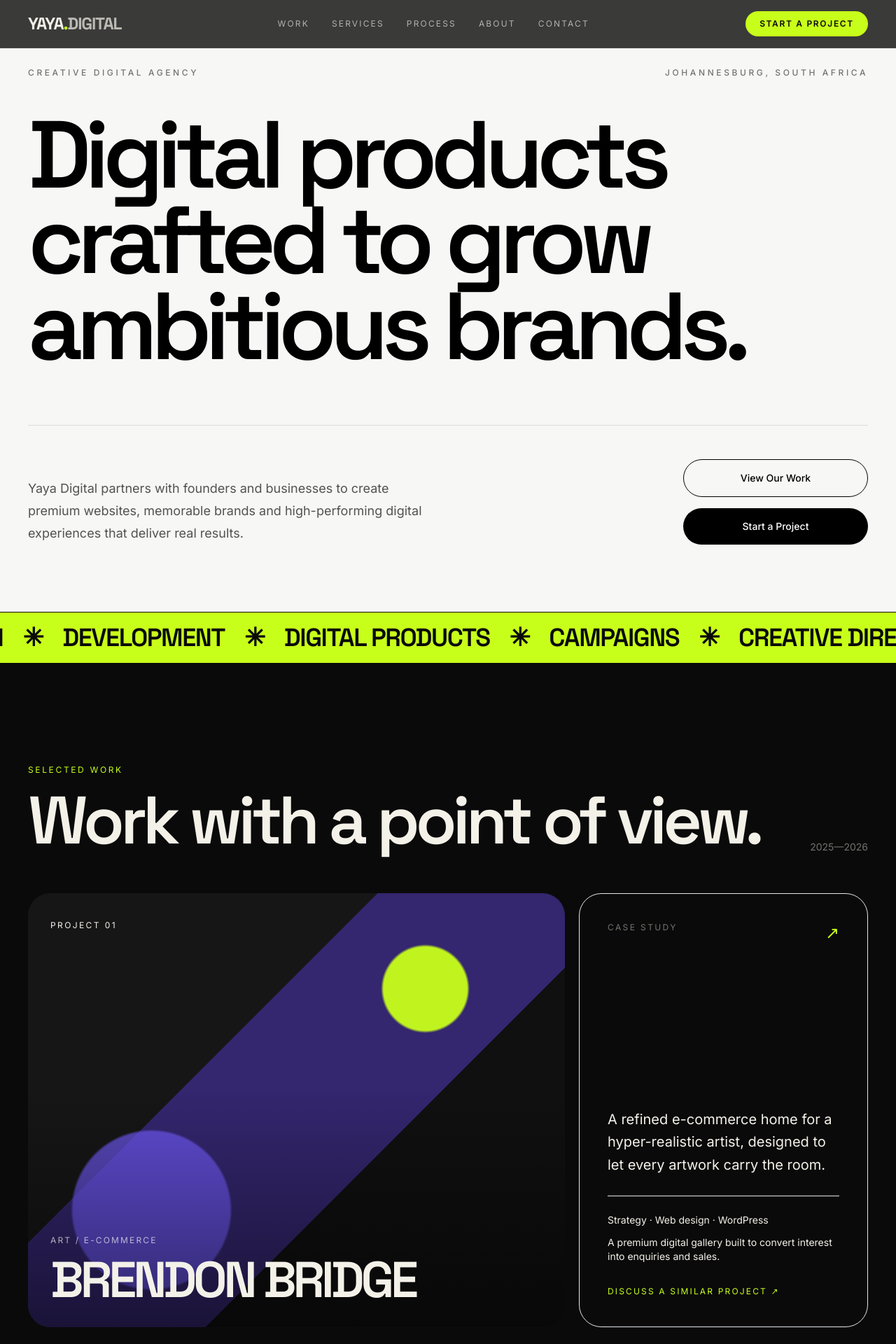
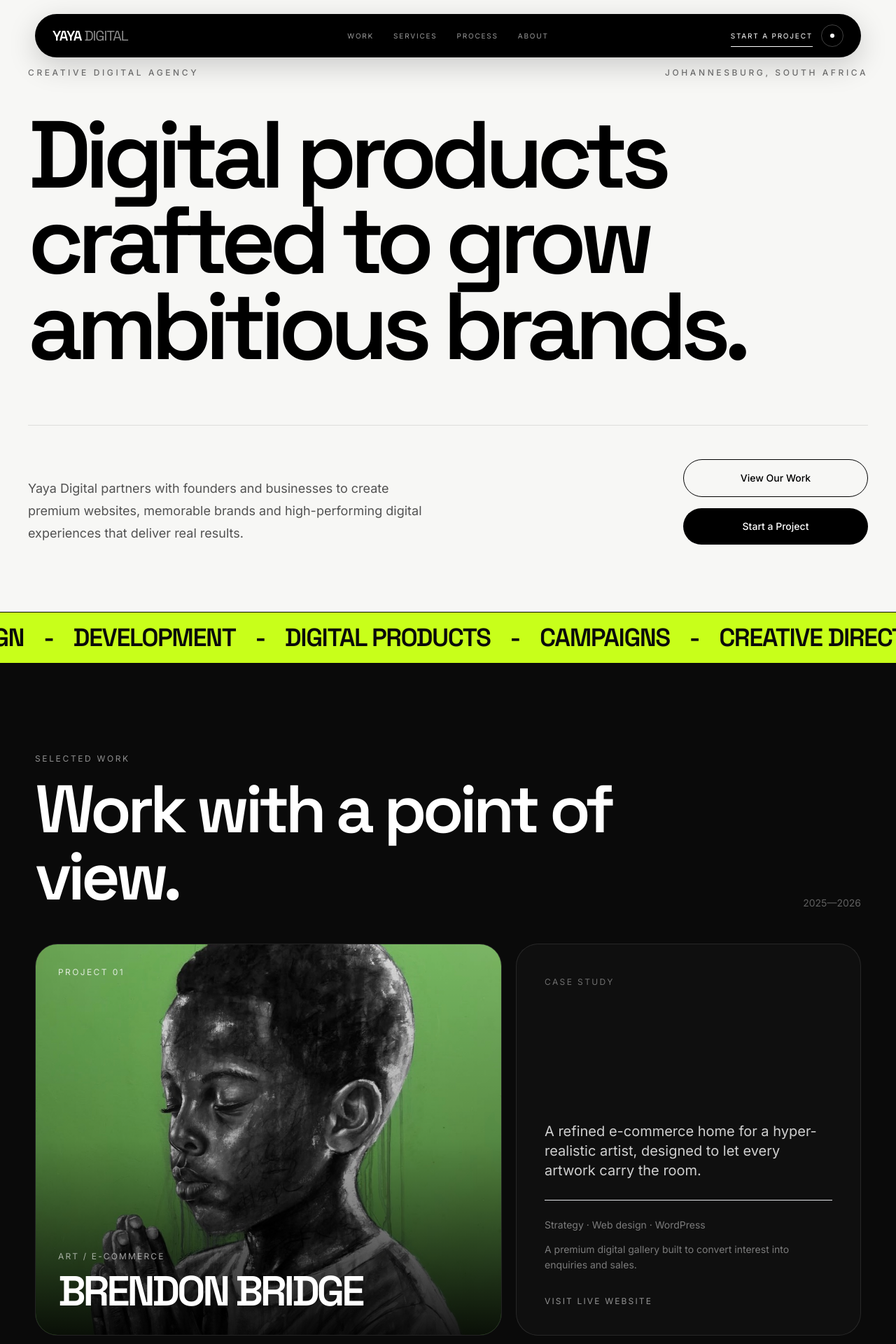
Before and after one commit to siyachili/yaya-digital, a Next.js app: page / in a window 1280 px wide. Shown: the top 1920 px of the page at 70% size. Built offline with nearby package versions, Linux system fonts and the light colour scheme.

Commit message:
latest changes

```diff
--- a/components/Header.jsx
+++ b/components/Header.jsx
@@ -1,6 +1,6 @@
 "use client";
 
-import { useState } from "react";
+import { useEffect, useState } from "react";
 
 const links = [
   ["Work", "#work"],
@@ -13,65 +13,167 @@ const links = [
 export default function Header() {
   const [open, setOpen] = useState(false);
 
+  useEffect(() => {
+    document.body.style.overflow = open ? "hidden" : "";
+
+    return () => {
+      document.body.style.overflow = "";
+    };
+  }, [open]);
+
+  const closeMenu = () => setOpen(false);
+
   return (
-    <header className="fixed inset-x-0 top-0 z-50 border-b border-white/10 bg-ink/80 backdrop-blur-xl">
-      <div className="mx-auto flex max-w-[1440px] items-center justify-between px-5 py-4 md:px-10">
+    <>
+      <header className="fixed inset-x-0 top-0 z-50 px-4 pt-4 md:px-6 md:pt-5">
+        <div className="mx-auto flex max-w-[1180px] items-center justify-between rounded-full border border-black/10 bg-black px-5 py-3.5 shadow-[0_12px_40px_rgba(0,0,0,0.18)] md:px-6">
           {/* Logo */}
           <a
             href="#top"
-          className="font-display text-2xl font-bold tracking-[-0.05em]"
+            onClick={closeMenu}
+            className="relative z-[60] font-display text-lg font-semibold uppercase tracking-[-0.055em] text-white md:text-xl"
           >
             YAYA
-          <span className="text-acid">.</span>
-          <span className="text-bone/70">DIGITAL</span>
+            <span className="ml-1 font-normal text-white/55">
+              DIGITAL
+            </span>
           </a>
 
-        {/* Desktop Navigation */}
-        <nav className="hidden items-center gap-8 md:flex">
-          {links.map(([label, href]) => (
+          {/* Desktop navigation */}
+          <nav className="absolute left-1/2 hidden -translate-x-1/2 items-center gap-7 lg:flex">
+            {links.slice(0, 4).map(([label, href]) => (
               <a
                 key={href}
                 href={href}
-              className="text-xs uppercase tracking-[0.18em] text-bone/65 transition hover:text-acid"
+                className="group relative py-2 text-[10px] uppercase tracking-[0.18em] text-white/60 transition-colors duration-300 hover:text-white"
               >
                 {label}
+
+                <span className="absolute bottom-0 left-0 h-px w-0 bg-white transition-all duration-300 group-hover:w-full" />
               </a>
             ))}
           </nav>
 
-        {/* CTA */}
+          {/* Desktop contact link */}
           <a
             href="#contact"
-          className="hidden rounded-full bg-acid px-5 py-2.5 text-xs font-semibold uppercase tracking-[0.14em] text-ink transition hover:scale-105 md:block"
+            className="group hidden items-center gap-3 text-[10px] uppercase tracking-[0.18em] text-white lg:flex"
           >
-          Start a Project
+            <span className="relative py-2">
+              Start a project
+
+              <span className="absolute bottom-0 left-0 h-px w-full origin-left bg-white transition-transform duration-300 group-hover:scale-x-0" />
+            </span>
+
+            <span className="relative flex h-8 w-8 items-center justify-center overflow-hidden rounded-full border border-white/25">
+              <span className="h-1.5 w-1.5 rounded-full bg-white transition-transform duration-500 group-hover:scale-[4]" />
+            </span>
           </a>
 
-        {/* Mobile Button */}
+          {/* Mobile and tablet menu button */}
           <button
-          onClick={() => setOpen(!open)}
-          className="md:hidden"
-          aria-label="Toggle menu"
+            type="button"
+            onClick={() => setOpen((current) => !current)}
+            aria-label={open ? "Close navigation menu" : "Open navigation menu"}
+            aria-expanded={open}
+            className="relative z-[60] flex items-center gap-3 text-[10px] uppercase tracking-[0.18em] text-white lg:hidden"
           >
-          {open ? "Close" : "Menu"}
+            <span>{open ? "Close" : "Menu"}</span>
+
+            <span className="relative flex h-8 w-8 items-center justify-center rounded-full border border-white/25">
+              <span
+                className={`absolute h-px w-3.5 bg-white transition-transform duration-300 ${
+                  open ? "rotate-45" : "-translate-y-1"
+                }`}
+              />
+
+              <span
+                className={`absolute h-px w-3.5 bg-white transition-transform duration-300 ${
+                  open ? "-rotate-45" : "translate-y-1"
+                }`}
+              />
+            </span>
           </button>
         </div>
+      </header>
 
-      {/* Mobile Menu */}
-      {open && (
-        <nav className="flex flex-col border-t border-white/10 bg-ink px-5 py-5 md:hidden">
-          {links.map(([label, href]) => (
+      {/* Mobile and tablet menu */}
+      <div
+        className={`fixed inset-0 z-40 bg-black transition-all duration-700 ease-[cubic-bezier(0.76,0,0.24,1)] lg:hidden ${
+          open
+            ? "pointer-events-auto translate-y-0 opacity-100"
+            : "pointer-events-none -translate-y-full opacity-0"
+        }`}
+      >
+        <div className="flex min-h-full flex-col px-5 pb-8 pt-28 md:px-10 md:pt-32">
+          <nav className="flex flex-1 flex-col justify-center">
+            {links.map(([label, href], index) => (
               <a
                 key={href}
                 href={href}
-              onClick={() => setOpen(false)}
-              className="border-b border-white/10 py-4 font-display text-3xl"
+                onClick={closeMenu}
+                className="group flex items-center justify-between border-b border-white/12 py-4 md:py-5"
+              >
+                <span
+                  className={`font-display text-[clamp(2.7rem,11vw,5.8rem)] font-medium uppercase leading-[0.9] tracking-[-0.07em] text-white transition-all duration-700 ${
+                    open
+                      ? "translate-y-0 opacity-100"
+                      : "translate-y-8 opacity-0"
+                  }`}
+                  style={{
+                    transitionDelay: open
+                      ? `${index * 70 + 180}ms`
+                      : "0ms",
+                  }}
                 >
                   {label}
+                </span>
+
+                <span
+                  className={`text-xs tracking-[0.18em] text-white/30 transition-all duration-700 ${
+                    open
+                      ? "translate-x-0 opacity-100"
+                      : "translate-x-4 opacity-0"
+                  }`}
+                  style={{
+                    transitionDelay: open
+                      ? `${index * 70 + 240}ms`
+                      : "0ms",
+                  }}
+                >
+                  0{index + 1}
+                </span>
               </a>
             ))}
           </nav>
-      )}
-    </header>
+
+          <div
+            className={`mt-10 flex items-end justify-between border-t border-white/12 pt-6 transition-all delay-500 duration-700 ${
+              open
+                ? "translate-y-0 opacity-100"
+                : "translate-y-5 opacity-0"
+            }`}
+          >
+            <div>
+              <p className="mb-2 text-[10px] uppercase tracking-[0.2em] text-white/35">
+                Based in
+              </p>
+
+              <p className="text-sm text-white/80">
+                Johannesburg, South Africa
+              </p>
+            </div>
+
+            <a
+              href="#contact"
+              onClick={closeMenu}
+              className="border-b border-white pb-1 text-[10px] uppercase tracking-[0.18em] text-white"
+            >
+              Start a project
+            </a>
+          </div>
+        </div>
+      </div>
+    </>
   );
 }
--- a/components/Marquee.jsx
+++ b/components/Marquee.jsx
@@ -16,7 +16,7 @@ export default function Marquee() {
             className="flex items-center whitespace-nowrap font-display text-2xl font-semibold uppercase tracking-[-.04em] md:text-4xl"
           >
             <span className="mx-7">{x}</span>
-            <span>✳</span>
+            <span> - </span>
           </span>
         ))}
       </div>
--- a/components/Work.jsx
+++ b/components/Work.jsx
@@ -1,72 +1,107 @@
-const projects = [
-  {
-    cls: "project-brendon",
+const project = {
   n: "01",
   title: "Brendon Bridge",
+  image: "/images/brendon.jpeg",
+  url: "https://brendonbridge.com/",
   meta: "A refined e-commerce home for a hyper-realistic artist, designed to let every artwork carry the room.",
   type: "Art / E-commerce",
   services: "Strategy · Web design · WordPress",
-    result: "A premium digital gallery built to convert interest into enquiries and sales."
-  },
-  {
-    cls: "project-inga",
-    n: "02",
-    title: "Inga Africa",
-    meta: "A warmer, more confident digital presence shaped around African craft, character and modern commerce.",
-    type: "Lifestyle / Retail",
-    services: "Digital direction · UX · Development",
-    result: "A clearer customer journey with stronger visual storytelling."
-  },
-  {
-    cls: "project-matcha",
-    n: "03",
-    title: "Matcha Haus",
-    meta: "A playful visual world for a Johannesburg matcha concept made to feel social, fresh and instantly recognisable.",
-    type: "Hospitality / Concept",
-    services: "Brand direction · Campaign design",
-    result: "A flexible identity system ready for packaging, pop-ups and social."
-  },
-];
+  result:
+    "A premium digital gallery built to convert interest into enquiries and sales.",
+};
 
 export default function Work() {
   return (
-    <section id="work" className="mx-auto max-w-[1440px] px-5 py-24 md:px-10 md:py-36">
-      <div data-reveal className="reveal mb-14 flex items-end justify-between">
+    <section
+      id="work"
+      className="mx-auto max-w-[1440px] px-5 py-24 md:px-10 md:py-32"
+    >
+      <div
+        data-reveal
+        className="reveal mx-auto mb-12 flex max-w-[1180px] items-end justify-between"
+      >
         <div>
-          <p className="mb-4 text-xs uppercase tracking-[.22em] text-acid">Selected work</p>
-          <h2 className="font-display text-5xl font-semibold tracking-[-.06em] md:text-8xl">Work with a point of view.</h2>
-        </div>
-        <span className="hidden text-sm text-bone/45 md:block">2025—2026</span>
+          <p className="mb-4 text-xs uppercase tracking-[.22em] text-white/55">
+            Selected work
+          </p>
+
+          <h2 className="max-w-4xl font-display text-5xl font-semibold tracking-[-.06em] text-white md:text-7xl lg:text-8xl">
+            Work with a point of view.
+          </h2>
         </div>
 
-      <div className="space-y-8">
-        {projects.map((project, index) => (
-          <article data-reveal key={project.title} className={`reveal project-row grid gap-5 ${index === 1 ? "md:grid-cols-[.72fr_1.28fr]" : "md:grid-cols-[1.3fr_.7fr]"}`}>
-            <div className={`project-art ${project.cls} min-h-[480px] rounded-[2rem] p-8 md:min-h-[620px] ${index === 1 ? "md:order-2" : ""}`}>
-              <span className="relative z-10 text-xs uppercase tracking-[.2em]">Project {project.n}</span>
-              <div className="project-label absolute bottom-8 left-8 z-10 right-8">
-                <p className="mb-3 text-xs uppercase tracking-[.18em] text-white/65">{project.type}</p>
-                <h3 className="font-display text-5xl font-semibold uppercase leading-none tracking-[-.07em] md:text-7xl">{project.title}</h3>
-              </div>
+        <span className="hidden text-sm text-white/35 lg:block">
+          2025—2026
+        </span>
       </div>
 
-            <div className={`flex min-h-[320px] flex-col justify-between rounded-[2rem] border border-white/12 p-8 md:p-10 ${index === 1 ? "md:order-1" : ""}`}>
-              <div className="flex items-start justify-between">
-                <span className="text-xs uppercase tracking-[.2em] text-bone/45">Case study</span>
-                <span className="text-2xl text-acid">↗</span>
+      <article
+        data-reveal
+        className="reveal mx-auto grid max-w-[1180px] gap-5 md:grid-cols-[1.15fr_.85fr]"
+      >
+        <a
+          href={project.url}
+          target="_blank"
+          rel="noopener noreferrer"
+          aria-label={`Visit ${project.title}`}
+          className="group relative min-h-[420px] overflow-hidden rounded-[2rem] border border-white/10 md:min-h-[500px] lg:min-h-[560px]"
+        >
+          <img
+            src={project.image}
+            alt={project.title}
+            className="absolute inset-0 h-full w-full object-cover transition duration-[900ms] ease-out group-hover:scale-[1.06] group-hover:brightness-75"
+          />
+
+          <div className="absolute inset-0 bg-gradient-to-t from-black/90 via-black/25 to-black/5 transition duration-700 group-hover:from-black/95 group-hover:via-black/35" />
+
+          <div className="absolute inset-0 z-[1] bg-white/0 transition duration-700 group-hover:bg-white/[0.04]" />
+
+          <span className="absolute left-6 top-6 z-10 text-xs uppercase tracking-[.2em] text-white/80 transition duration-500 group-hover:translate-x-1 group-hover:text-white md:left-8 md:top-8">
+            Project {project.n}
+          </span>
+
+          <div className="absolute bottom-6 left-6 right-6 z-10 md:bottom-8 md:left-8 md:right-8">
+            <p className="mb-3 text-xs uppercase tracking-[.18em] text-white/60 transition duration-500 group-hover:translate-y-[-2px] group-hover:text-white/80">
+              {project.type}
+            </p>
+
+            <h3 className="font-display text-4xl font-semibold uppercase leading-none tracking-[-.07em] text-white transition duration-700 ease-out group-hover:translate-x-2 md:text-5xl lg:text-6xl">
+              {project.title}
+            </h3>
           </div>
-              <div>
-                <p className="mb-7 max-w-md text-xl leading-relaxed text-bone/78">{project.meta}</p>
-                <div className="space-y-3 border-t border-white/12 pt-6 text-sm text-bone/48">
+        </a>
+
+        <a
+          href={project.url}
+          target="_blank"
+          rel="noopener noreferrer"
+          aria-label={`Open ${project.title} website`}
+          className="group relative flex min-h-[320px] flex-col justify-between overflow-hidden rounded-[2rem] border border-white/10 bg-white/[0.025] p-7 transition duration-700 hover:border-white/25 hover:bg-white/[0.055] md:min-h-[500px] md:p-8 lg:min-h-[560px] lg:p-10"
+        >
+          <div className="pointer-events-none absolute inset-0 translate-y-full bg-gradient-to-t from-white/[0.08] to-transparent transition-transform duration-700 ease-out group-hover:translate-y-0" />
+
+          <div className="relative z-10">
+            <span className="text-xs uppercase tracking-[.2em] text-white/40 transition duration-500 group-hover:text-white/70">
+              Case study
+            </span>
+          </div>
+
+          <div className="relative z-10 transition duration-700 ease-out group-hover:-translate-y-2">
+            <p className="mb-7 max-w-md text-lg leading-relaxed text-white/80 md:text-xl">
+              {project.meta}
+            </p>
+
+            <div className="space-y-3 border-t border-white/12 pt-6 text-sm leading-relaxed text-white/45 transition duration-500 group-hover:border-white/20 group-hover:text-white/60">
               <p>{project.services}</p>
               <p>{project.result}</p>
             </div>
-                <a href="#contact" className="mt-8 inline-block text-xs uppercase tracking-[.18em] text-acid">Discuss a similar project ↗</a>
+
+            <p className="mt-8 text-xs uppercase tracking-[.18em] text-white/55 transition duration-500 group-hover:translate-x-2 group-hover:text-white">
+              Visit live website
+            </p>
           </div>
-            </div>
+        </a>
       </article>
-        ))}
-      </div>
     </section>
   );
 }
```
Also changed, not shown: public/images/brendon.jpeg (added). Lines whose indentation alone changed are shown as unchanged.
